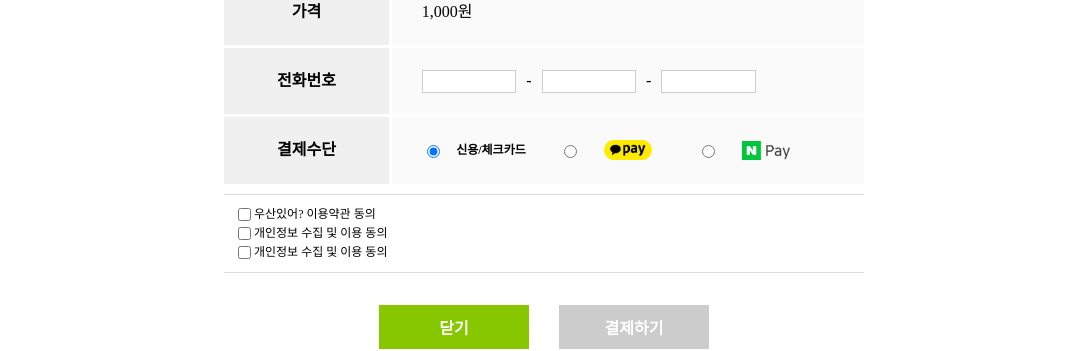
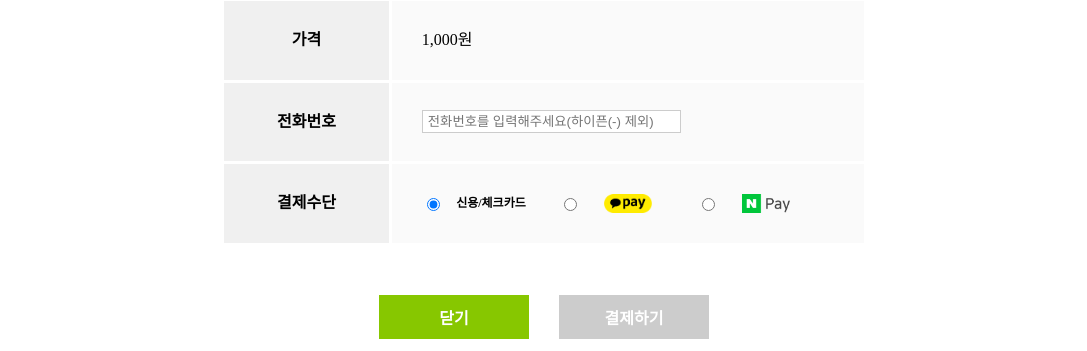
Before and after one commit to sungdongyoon/umbrella, a React (Create React App) app: page /guest in a window 1280 px wide. Shown: the part 298-649 px from the top of the page, without its empty margins (96-1183 px from the left). Built offline with nearby package versions, Linux system fonts and the light colour scheme.

Commit message:
비회원 로그인 이용권 구매 번호입력 기능 추가

```diff
--- a/src/pages/TicketGuest.js
+++ b/src/pages/TicketGuest.js
@@ -1,8 +1,9 @@
-import React from 'react';
+import React, { useEffect, useState, useContext } from 'react';
 import styled from 'styled-components';
 import Agrees from '../Components/Agrees';
 import Buttons from '../Components/Buttons';
 import { getSNSImg } from '../Components/util';
+import { agreeContext } from '../context';
 
 const Container = styled.div`
   width: 100%;
@@ -75,7 +76,7 @@ const Option = styled.div`
     padding: 0 30px;
     background-color: rgb(250, 250, 250);
     input[type="number"] {
-      width: 20%;
+      width: 60%;
       border: 1px solid #ccc;
       outline: none;
       padding: 3px 5px;
@@ -115,6 +116,18 @@ const Option = styled.div`
 
 
 const TicketGuest = () => {
+  const {setAgreeState} = useContext(agreeContext);
+  const [numberValue, setNumberValue] = useState("");
+
+  const inputLength = (e) => {
+    if(e.target.value.length > e.target.maxLength) {
+      e.target.value = e.target.value.slice(0, e.target.maxLength);
+    }
+  }
+
+  useEffect(() => {
+    numberValue.length !== 11 && setAgreeState(true);
+  }, [numberValue])
   return (
     <Container>
       <Wrap>
@@ -132,9 +145,7 @@ const TicketGuest = () => {
             <Option>
               <div className='option_title'>전화번호</div>
               <div className='option_content number'>
-                <input type='number'/> -
-                <input type='number'/> -
-                <input type='number'/>
+                <input type='number' onChange={(e) => setNumberValue(e.target.value)} value={numberValue} maxLength={11} onInput={(e) => inputLength(e)} placeholder='전화번호를 입력해주세요(하이픈(-) 제외)'/>
               </div>
             </Option>
             <Option>
@@ -161,7 +172,7 @@ const TicketGuest = () => {
           </div>
         </Content>
         <div className='agreesWrap'>
-          <Agrees/>
+          {numberValue.length === 11 && <Agrees/>}
         </div>
         <Buttons/>
       </Wrap>
```
